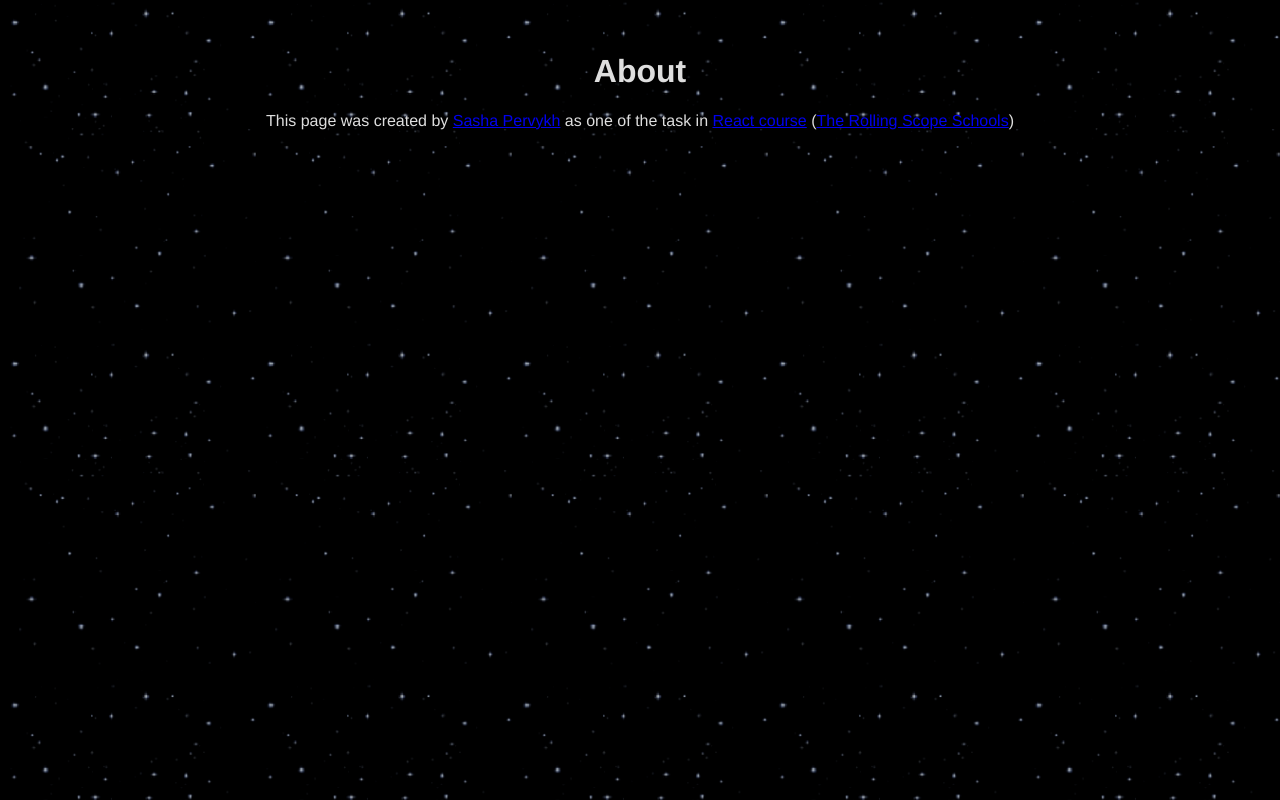
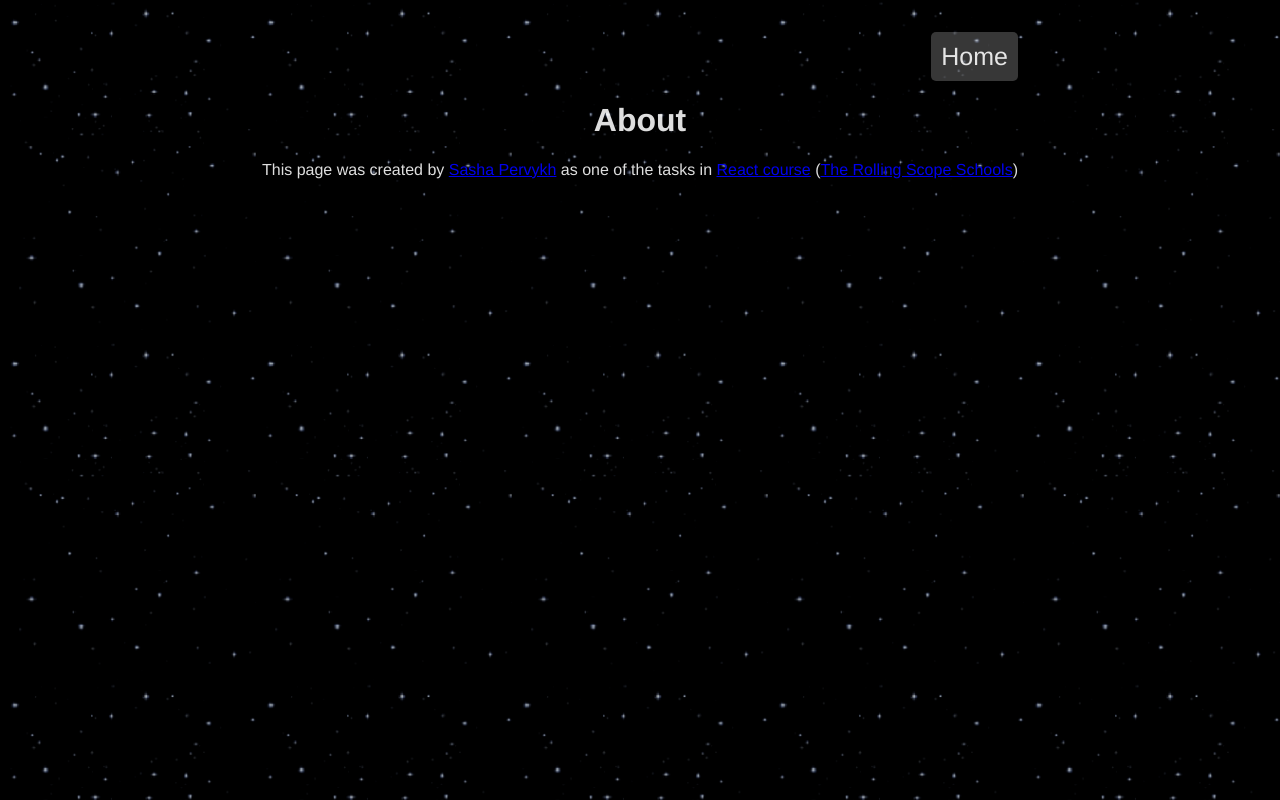
Before and after one commit to sashapervykh/rss-react, a React (Vite) app in the folder rs-react-app/: page /about in a window 1280 px wide. Built offline with nearby package versions, Linux system fonts and the light colour scheme.

Commit message:
feat: add routing links

```diff
--- a/rs-react-app/src/App.tsx
+++ b/rs-react-app/src/App.tsx
@@ -4,16 +4,19 @@ import { PageMain } from './components/PageMain/PageMain';
 import { AboutPage } from './components/AboutPage/AboutPage';
 import { CardDetails } from './components/CardDetails/CardDetails';
 import { NotFoundPage } from './components/NotFoundPage/NotFoundPage';
+import { Layout } from './components/Layout/Layout';
 
 function App() {
   return (
     <Routes>
-      <Route path="/" element={<Navigate to="/home" />} />
-      <Route path="/home" element={<PageMain />}>
-        <Route index element={<CardDetails />}></Route>
+      <Route path="/" element={<Layout />}>
+        <Route index element={<Navigate to="/home" />}></Route>
+        <Route path="/home" element={<PageMain />}>
+          <Route index element={<CardDetails />}></Route>
+        </Route>
+        <Route path="/about" element={<AboutPage />}></Route>
+        <Route path="*" element={<NotFoundPage />}></Route>
       </Route>
-      <Route path="/about" element={<AboutPage />}></Route>
-      <Route path="*" element={<NotFoundPage />}></Route>
     </Routes>
   );
 }
--- a/rs-react-app/src/components/AboutPage/AboutPage.tsx
+++ b/rs-react-app/src/components/AboutPage/AboutPage.tsx
@@ -5,8 +5,9 @@ export function AboutPage() {
       <div>
         This page was created by{' '}
         <a href="https://github.com/sashapervykh">Sasha Pervykh</a> as one of
-        the task in <a href="https://rs.school/courses/reactjs">React course</a>{' '}
-        (<a href="https://rs.school/">The Rolling Scope Schools</a>){' '}
+        the tasks in{' '}
+        <a href="https://rs.school/courses/reactjs">React course</a> (
+        <a href="https://rs.school/">The Rolling Scope Schools</a>){' '}
       </div>
     </main>
   );
--- /dev/null
+++ b/rs-react-app/src/components/Header/Header.tsx
@@ -0,0 +1,16 @@
+import { Link, useLocation } from 'react-router';
+import styles from './styles.module.css';
+
+export function Header() {
+  const location = useLocation();
+  const linkPath = location.pathname.includes('home') ? '/about' : '/home';
+  const linkText = location.pathname.includes('home') ? 'About' : 'Home';
+
+  return (
+    <header>
+      <Link to={linkPath} className={styles.link}>
+        {linkText}
+      </Link>
+    </header>
+  );
+}
--- /dev/null
+++ b/rs-react-app/src/components/Layout/Layout.tsx
@@ -0,0 +1,11 @@
+import { Outlet } from 'react-router';
+import { Header } from '../Header/Header';
+
+export function Layout() {
+  return (
+    <>
+      <Header></Header>
+      <Outlet></Outlet>
+    </>
+  );
+}
--- a/rs-react-app/src/components/MainHeader/MainHeader.tsx
+++ /dev/null
@@ -1,12 +0,0 @@
-import { Link } from 'react-router';
-import styles from './styles.module.css';
-
-export function MainHeader() {
-  return (
-    <header>
-      <Link to={'/about'} className={styles.link}>
-        About
-      </Link>
-    </header>
-  );
-}
--- a/rs-react-app/src/components/PageMain/PageMain.tsx
+++ b/rs-react-app/src/components/PageMain/PageMain.tsx
@@ -1,5 +1,4 @@
 import { PageProvider } from '../../hooks/usePagination/PageProvider';
-import { MainHeader } from '../MainHeader/MainHeader';
 import { PageTitle } from '../PageTitle/PageTitle';
 import { ResultsSection } from '../ResultsSection/ResultsSection';
 import { SearchForm } from '../SearchForm/SearchForm';
@@ -7,7 +6,6 @@ import { SearchForm } from '../SearchForm/SearchForm';
 export function PageMain() {
   return (
     <>
-      <MainHeader />
       <main>
         <PageTitle />
         <PageProvider>
```
Also changed, not shown: rs-react-app/src/components/Header/styles.module.css (renamed from rs-react-app/src/components/MainHeader/styles.module.css).
